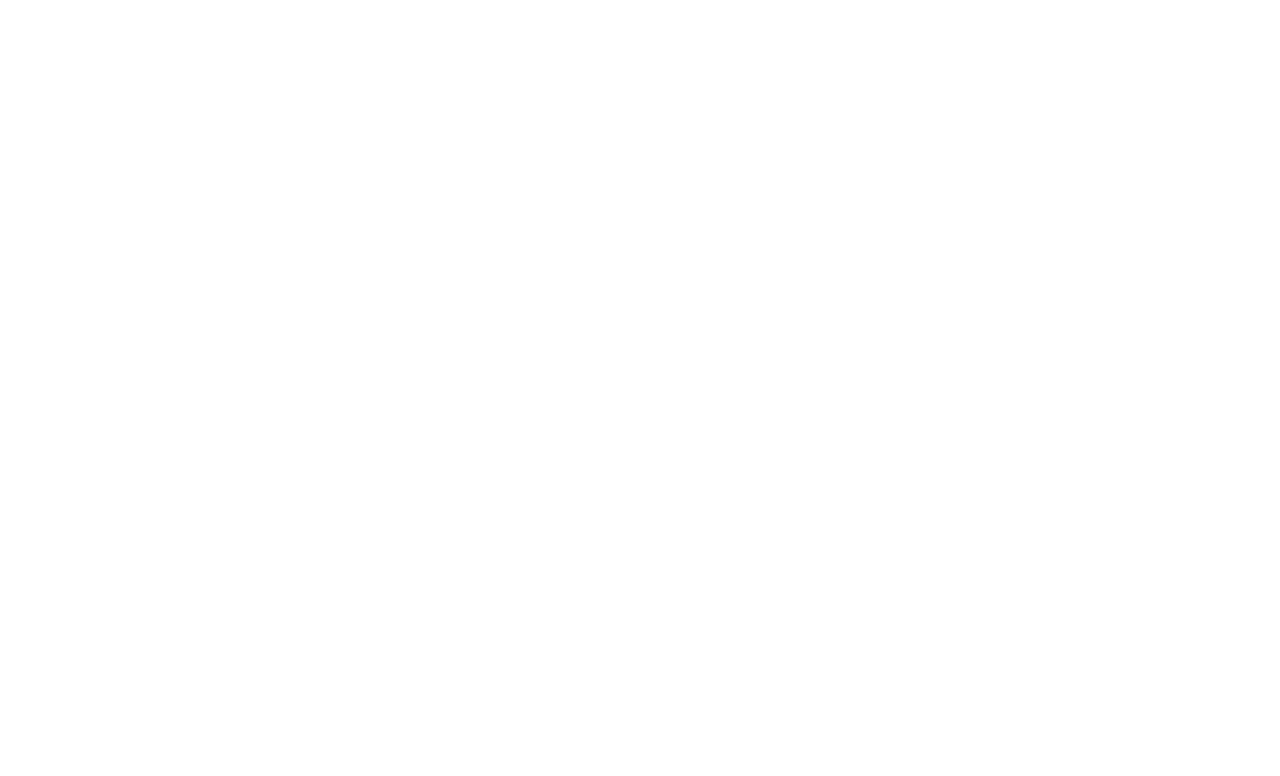
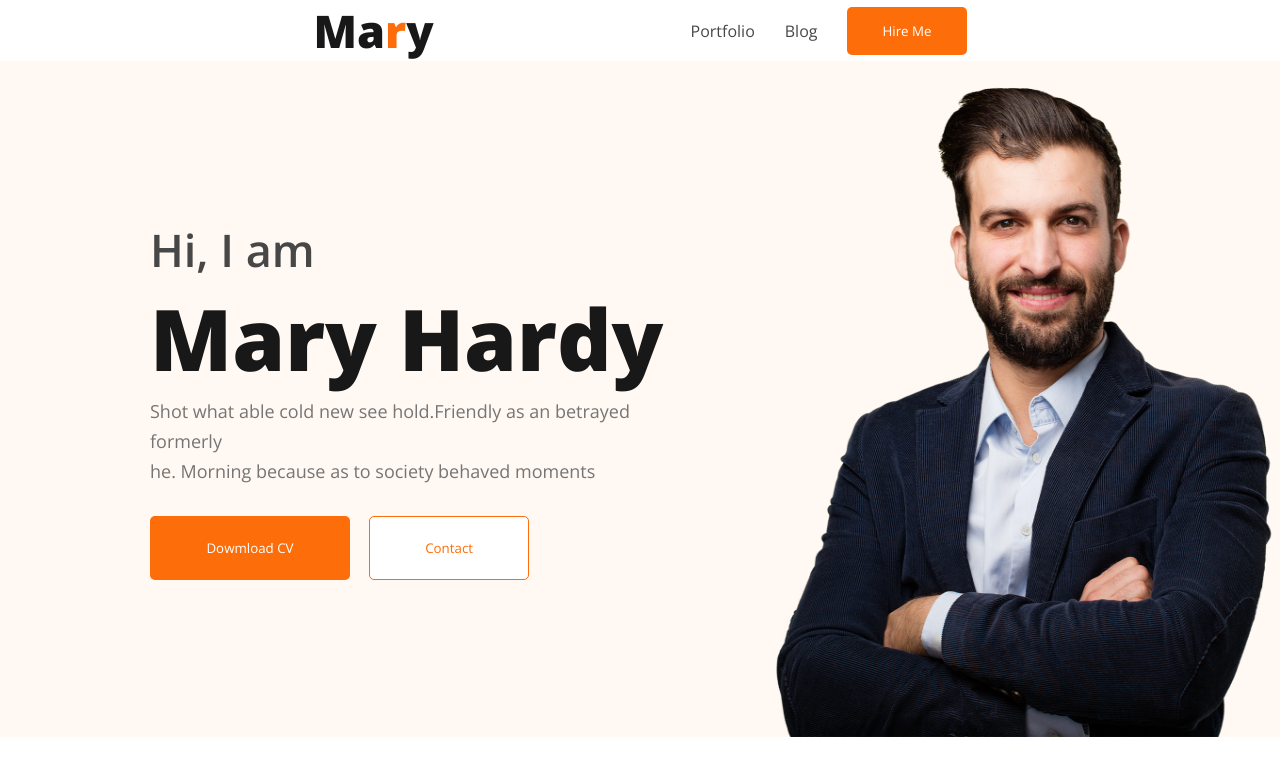
Before and after one commit to bashputi/Portfolio-website, a plain HTML site: page index.html in a window 1280 px wide. Drawn offline with nearby package versions, Linux system fonts and the light colour scheme.

Commit message:
added 1st page

```diff
--- a/index.html
+++ b/index.html
@@ -4,10 +4,36 @@
     <meta charset="UTF-8">
     <meta name="viewport" content="width=device-width, initial-scale=1.0">
     <title>Portfolio Website</title>
+    <link rel="preconnect" href="https://fonts.googleapis.com">
+<link rel="preconnect" href="https://fonts.gstatic.com" crossorigin>
+<link href="https://fonts.googleapis.com/css2?family=Open+Sans:wght@400;500;600;800&display=swap" rel="stylesheet">
+    <link rel="stylesheet" href="style.css">
 </head>
 <body>
-    <header>
+    <header class="header">
+        <!--navigation-->
+        <nav>
+            <h3>Ma<span>r</span>y</h3>
+            <ul>
+                <li><a href="">Portfolio</a></li>
+                <li><a href="">Blog</a></li>
+                <li><a href=""><button>Hire Me</button></a></li>
+            </ul>
+        </nav>
+        <!--banner-->
+        <div class="beta">
+         <div class="banner">
+          <h3>Hi, I am</h3>
+            <h1>Mary Hardy</h1>
+            <p>Shot what able cold new see hold.Friendly as an betrayed formerly <br>
+                he. Morning because as to society behaved moments</p>
 
+                  <div> <button class="download"> Dowmload CV</button>
+                    <button class="contact"> Contact</button>
+                </div>
+         </div>
+                <img class="profile" src="hardy.png"  alt="photo of Mary hardy">
+        </div>
     </header>
     <main>
 
--- a/style.css
+++ b/style.css
@@ -0,0 +1,105 @@
+*{
+    font-family: 'Open Sans', sans-serif;
+    margin: 0;
+    padding: 0;
+}
+.header{
+    background-color: #FFF8F3;
+}
+/* navigation */
+nav{
+    display: flex;
+    justify-content: space-around;
+    padding: 0 200px;
+    background-color: #fff;
+}
+
+nav ul{
+    display: flex;
+    align-items: center;
+
+
+}
+nav ul li{
+  list-style: none;
+}
+nav a{
+    text-decoration: none;
+    margin-left: 30px;
+    color: #474747;
+}
+nav h3{
+
+    font-size: 45px;
+    font-style: normal;
+    color: #181818;
+}
+nav h3 span{
+    color: #FD6E0A;
+}
+nav ul button{
+    background-color: #FD6E0A;
+    border-radius: 5px;
+    padding: 15px 35px;
+    flex-shrink: 0;
+    border: none;
+    color: white;
+}
+/* banner */
+.banner{
+    padding: 30px 30px 30px 150px;
+}
+.profile{
+    width: 550px;
+    height: 676px;
+}
+.beta{
+    display: flex;
+    align-items: center;
+}
+.download{
+    background-color: #FD6E0A;
+    width: 200px;
+    height: 64px;
+    border-radius: 5px;
+    padding: 8px 20px;
+    flex-shrink: 0;
+    border: none;
+    color: white;
+    margin-right: 15px;
+}
+.contact{
+    background-color: white;
+    width: 160px;
+    height: 64px;
+    border-radius: 5px;
+    padding: 8px 20px;
+    flex-shrink: 0;
+    border: 1px solid #FD6E0A;
+    color: #FD6E0A;
+}
+.banner h3{
+    color: var(--dark-02, #474747);
+    font-family: Open Sans;
+    font-size: 45px;
+    font-style: normal;
+    font-weight: 600;
+    line-height: normal;
+}
+.banner h1{
+    color: var(--dark-01, #181818);
+    font-family: Open Sans;
+    font-size: 85px;
+    font-style: normal;
+    font-weight: 700;
+    line-height: normal;
+}
+.banner p{
+    color: var(--dark-03, #757575);
+    font-family: Open Sans;
+    font-size: 18px;
+    font-style: normal;
+    font-weight: 400;
+    line-height: 30px;
+    margin-bottom: 30px;
+}
```
